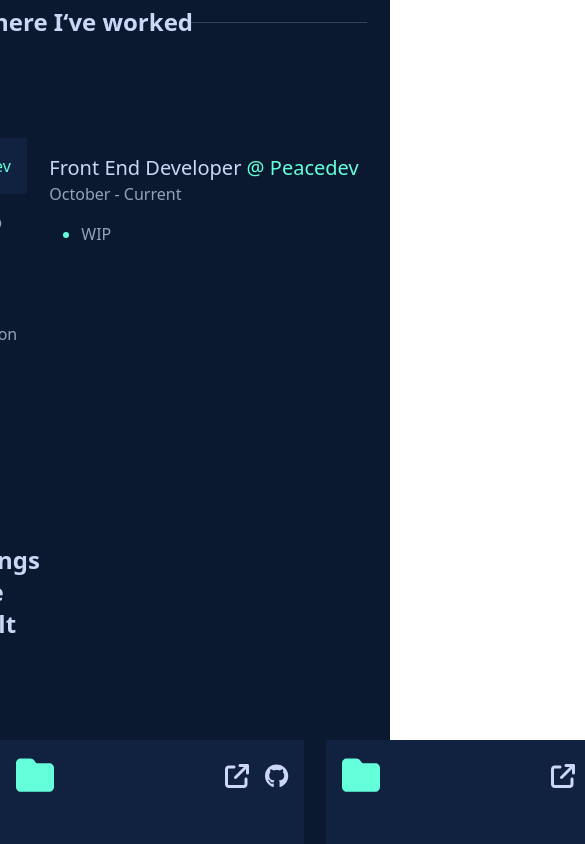
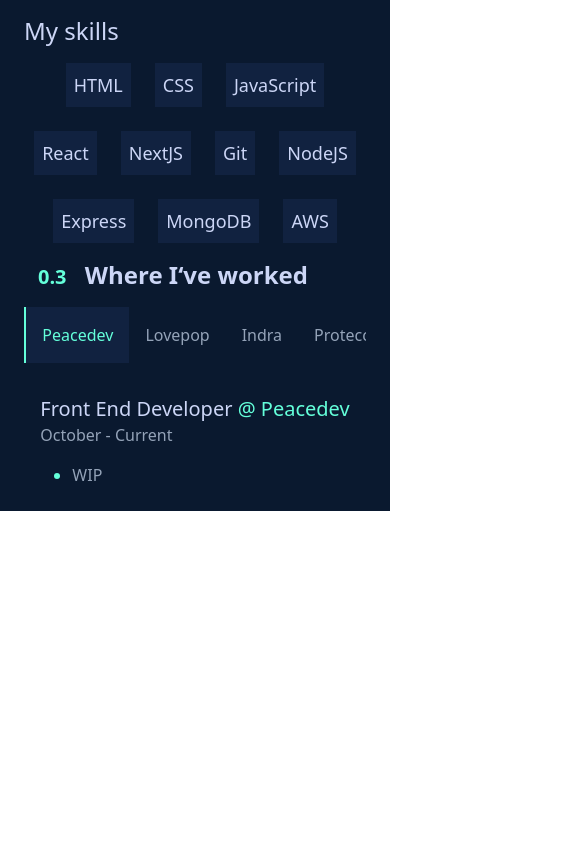
Before and after one commit to Zeroluffs/my-portafolio, a Next.js app: page / in a window 390 px wide. Shown: the part 1440-2284 px from the top of the page, 585 px wide, since content can reach past the window. After the commit the page ends 1951 px from the top, so only its background shows below. Built offline with nearby package versions, Linux system fonts and the light colour scheme.

Commit message:
experience is responsive

```diff
--- a/components/SocialBar.tsx
+++ b/components/SocialBar.tsx
@@ -12,17 +12,29 @@
   const gitHub = "https://github.com/Zeroluffs/";
   const linkedIn = "https://www.linkedin.com/in/jhonerpineda/";
   return (
+    <div className="invisible">
       <div ref={socialBarRef} className="invisible">
         <div className="fixed bottom-0 left-0 flex flex-col gap-4 ml-8 ">
-        <a className="text-3xl text-gray-300"  target="_blank" rel="noopener noreferrer" href={gitHub}>
+          <a
+            className="text-3xl text-gray-300"
+            target="_blank"
+            rel="noopener noreferrer"
+            href={gitHub}
+          >
             <FontAwesomeIcon icon={faGithub} />
           </a>
 
-        <a className="text-3xl text-gray-300" target="_blank" rel="noopener noreferrer" href={linkedIn}>
+          <a
+            className="text-3xl text-gray-300"
+            target="_blank"
+            rel="noopener noreferrer"
+            href={linkedIn}
+          >
             <FontAwesomeIcon icon={faLinkedin} />
           </a>
           <div className="h-40 ml-3 mr-12 border border-l border-slate-400 "></div>
         </div>
       </div>
+    </div>
   );
 }
--- a/components/about/About.tsx
+++ b/components/about/About.tsx
@@ -2,26 +2,26 @@
 
 export function About() {
   return (
-    <section id="About" className="h-[60vh]">
-      <div className="flex flex-row justify-center pt-[100px] ">
-        <div className="flex flex-col w-[500px]   ">
+    <section id="About" className="desktop:h-[60vh]">
+      <div className="flex desktop:flex-row flex-col justify-center px-[24px] pt-[100px] ">
+        <div className="flex flex-col desktop:w-[500px]   ">
           <div className="relative flex">
           <p className="font-sans text-2xl font-bold text-lightState ">
             <span className="mr-2 text-xl slashed-zero text-leaf">0.1</span>{" "}
             About Me
           </p>
-          <div className="absolute align-middle border-b-[1px] border-gray-700 w-[278px] right-14 top-4 "></div>
+          {/* <div className="absolute align-middle border-b-[1px] border-gray-700 w-[278px] right-14 top-4 "></div> */}
           </div>
 
 
-          <p className="mt-8 font-sans text-slate-400 w-[500px]">
+          <p className="mt-8 font-sans text-slate-400 desktop:w-[500px]">
             Hello! My name is Jhoner and I enjoy creating things that live on
             the Internet. My interest in Software Development started back in
             2016 when I started majoring in Software Engineer (I wanted to make
             videogames!) Fast-Forward to today, I have been working as a{" "}
             <span className="text-leaf"> Front End Web Developer </span>
           </p>
-          <p className="mt-8 font-sans text-slate-400 w-[500px]">
+          <p className="mt-8 font-sans text-slate-400 desktop:w-[500px]">
             I&apos;m open to <span className="text-leaf"> job</span>{" "}
             opportunities where I can contribute, learn and grow. If you have a
             good opportunity that matches my skills and experience then do not
--- a/components/about/Skills.tsx
+++ b/components/about/Skills.tsx
@@ -16,9 +16,9 @@
 }
 export function Skills() {
   return (
-    <div className="mt-8 ml-8">
+    <div className="mt-8 desktop:ml-8">
       <p className="font-sans text-2xl text-lightState ">My skills</p>
-      <div className="flex flex-row justify-center gap-6  w-[450px] flex-wrap mt-4">
+      <div className="flex flex-row justify-center gap-6  desktop:w-[450px] flex-wrap mt-4">
         {mySkills.map((skill, index) => {
           return (
             <div key={index}>
--- a/components/experience/Experience.tsx
+++ b/components/experience/Experience.tsx
@@ -2,6 +2,8 @@
 import { classNames } from "../../utils/JoinClassName";
 import { companiesWorked } from "./utils/CompaniesWorkedOn";
 import "animate.css";
+import { useMediaQuery } from "../hooks/useMediaQuery";
+import ScrollContainer from "react-indiana-drag-scroll";
 
 interface CompaniesListType {
   name: string;
@@ -12,20 +14,39 @@
 
 export function Experience() {
   const [openTab, setOpenTab] = React.useState(1);
+  const isBreakPoint = useMediaQuery(768);
 
   return (
-    <section id="Experience" className="h-[60vh]">
-      <div className="flex flex-col items-center justify-center ">
-        <div className=" w-[500px] mr-[44px] flex relative ">
+    <section id="Experience" className="desktop:h-[60vh]">
+      <div className="flex flex-col items-center justify-center pt-[16px] ">
+        <div className=" desktop:w-[500px] mr-[44px] flex relative ">
           <h3 className="text-2xl font-bold text-lightState bg">
             <span className="text-xl text-leaf pr-[12px]"> 0.3</span> Where
             I&lsquo;ve worked
           </h3>
-          <div className="absolute align-middle border-b-[1px] border-gray-700 w-44 right-14 top-4 "></div>
+          {/* <div className="absolute align-middle border-b-[1px] border-gray-700 w-44 right-14 top-4 "></div> */}
         </div>
 
-        <div className="flex flex-row justify-center pt-[100px]">
-          <div className="pb-4 ml-32 border-l border-heig border-gray-700 h-[225px] ">
+        <div className="flex flex-col desktop:flex-row justify-center  pt-[16px] desktop:pt-[100px]">
+          <div className="pb-4 desktop:ml-32 desktop:border-l border-heig border-gray-700 desktop:h-[225px] ">
+            {isBreakPoint ? (
+              <ScrollContainer>
+                <ul className="flex flex-row w-[325px]  text-white" role="tablist">
+                  {companiesWorked.map((company, id) => {
+                    return (
+                      <div key={id}>
+                        <CompaniesList
+                          name={company.name}
+                          id={company.id}
+                          openTab={openTab}
+                          setOpenTab={setOpenTab}
+                        />
+                      </div>
+                    );
+                  })}
+                </ul>
+              </ScrollContainer>
+            ) : (
               <ul className="flex flex-col text-white" role="tablist">
                 {companiesWorked.map((company, id) => {
                   return (
@@ -40,6 +61,7 @@
                   );
                 })}
               </ul>
+            )}
           </div>
           {companiesWorked.map((company, index) => {
             return (
@@ -127,7 +149,7 @@
           <p className="font-extralight text-slate-400">
             {startDate} - {endDate}
           </p>
-          <ul className="mt-2 ml-8 list-disc text-slate-400 w-[500px] list-disc-blue marker:text-leaf">
+          <ul className="mt-2 ml-8 list-disc text-slate-400 desktop:w-[500px] list-disc-blue marker:text-leaf">
             {thingsWorkedOn.map((task: string, index: number) => {
               return (
                 <li className="my-2" key={index}>
--- a/components/experience/utils/CompaniesWorkedOn.ts
+++ b/components/experience/utils/CompaniesWorkedOn.ts
@@ -47,4 +47,16 @@
       "Managed endpoints in the back-end using Django to retrieve data for the front-end",
     ],
   },
+  {
+    id: 5,
+    name: "Proteccion",
+    startDate: "February",
+    endDate: "August 2021",
+    link: "https://www.proteccion.com/contenidos/",
+    role: "Junior Software Developer",
+    thingsWorkedOn: [
+      "Launched several responsive features using React, React-Dashboard and Redux",
+      "Managed endpoints in the back-end using Django to retrieve data for the front-end",
+    ],
+  },
 ];
--- /dev/null
+++ b/components/hooks/useMediaQuery.tsx
@@ -0,0 +1,28 @@
+import { useState, useCallback, useEffect } from "react";
+
+export const useMediaQuery = (width: number) => {
+  const [targetReached, setTargetReached] = useState(false);
+
+  const updateTarget = useCallback((e: any) => {
+    if (e.matches) {
+      setTargetReached(true);
+    } else {
+      setTargetReached(false);
+    }
+  }, []);
+
+  useEffect(() => {
+    const media = window.matchMedia(`(max-width: ${width}px)`);
+    media.addEventListener("change", updateTarget);
+
+    // Check on mount (callback is not called until a change occurs)
+    if (media.matches) {
+      setTargetReached(true);
+    }
+
+    return () => media.removeEventListener("change", updateTarget);
+  // eslint-disable-next-line react-hooks/exhaustive-deps
+  }, []);
+
+  return targetReached;
+};
--- a/package.json
+++ b/package.json
@@ -21,7 +21,8 @@
     "gsap": "^3.11.3",
     "next": "12.3.1",
     "react": "18.2.0",
-    "react-dom": "18.2.0"
+    "react-dom": "18.2.0",
+    "react-indiana-drag-scroll": "^2.2.0"
   },
   "devDependencies": {
     "@types/node": "18.8.3",
--- a/pages/index.tsx
+++ b/pages/index.tsx
@@ -18,14 +18,15 @@
   return (
     <div className="relative min-h-screen bg-midnight ">
       <NavigationBar />
-      <SocialBar />
+      {/* <SocialBar /> */}
       {/* {showComponent && <HomePage />} */}
       <HomePage />
       <About />
       <Experience />
-      <Projects />
-      <ContactForm/>
-      <Footer/>
+      {/* <Experience />
+      <Projects /> */}
+      {/* <ContactForm/> */}
+      {/* <Footer/> */}
     </div>
   );
 };
```
Also changed, not shown: 1 other file (tests, documents, lock files or other folders). Lines whose indentation alone changed are shown as unchanged.
